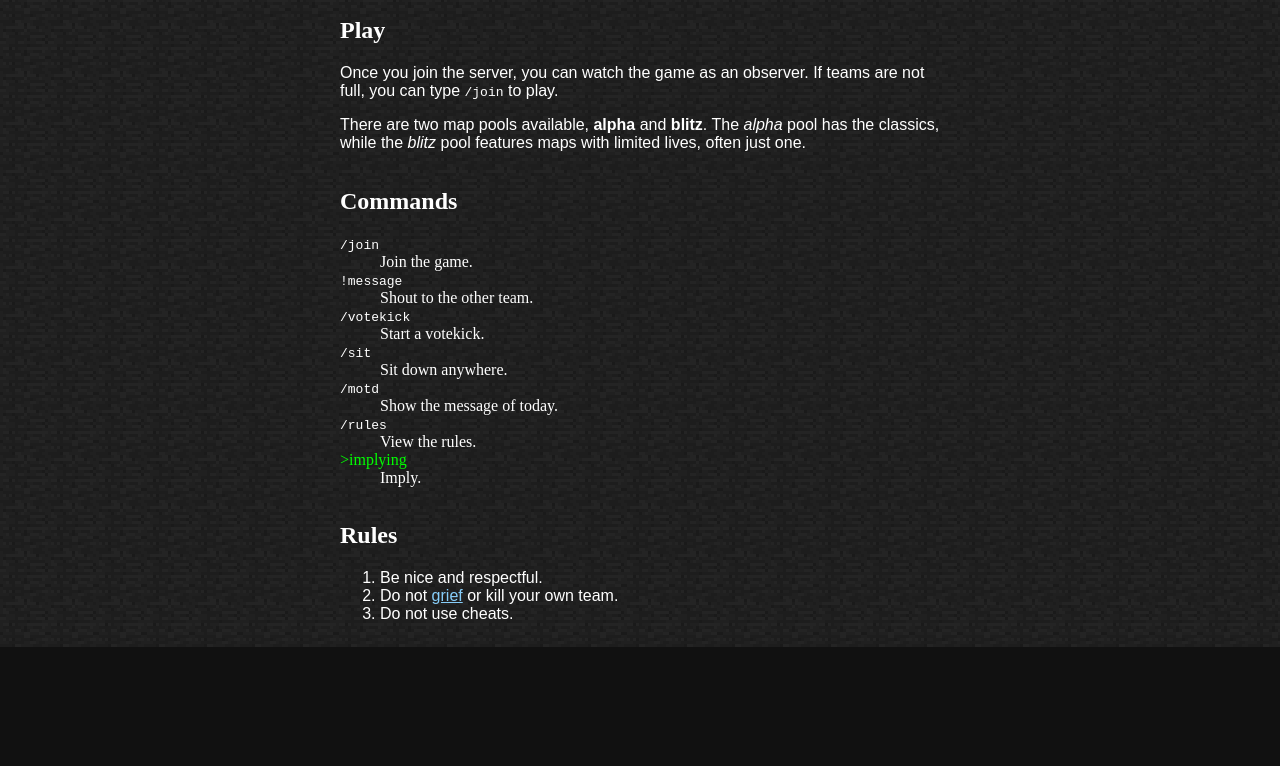
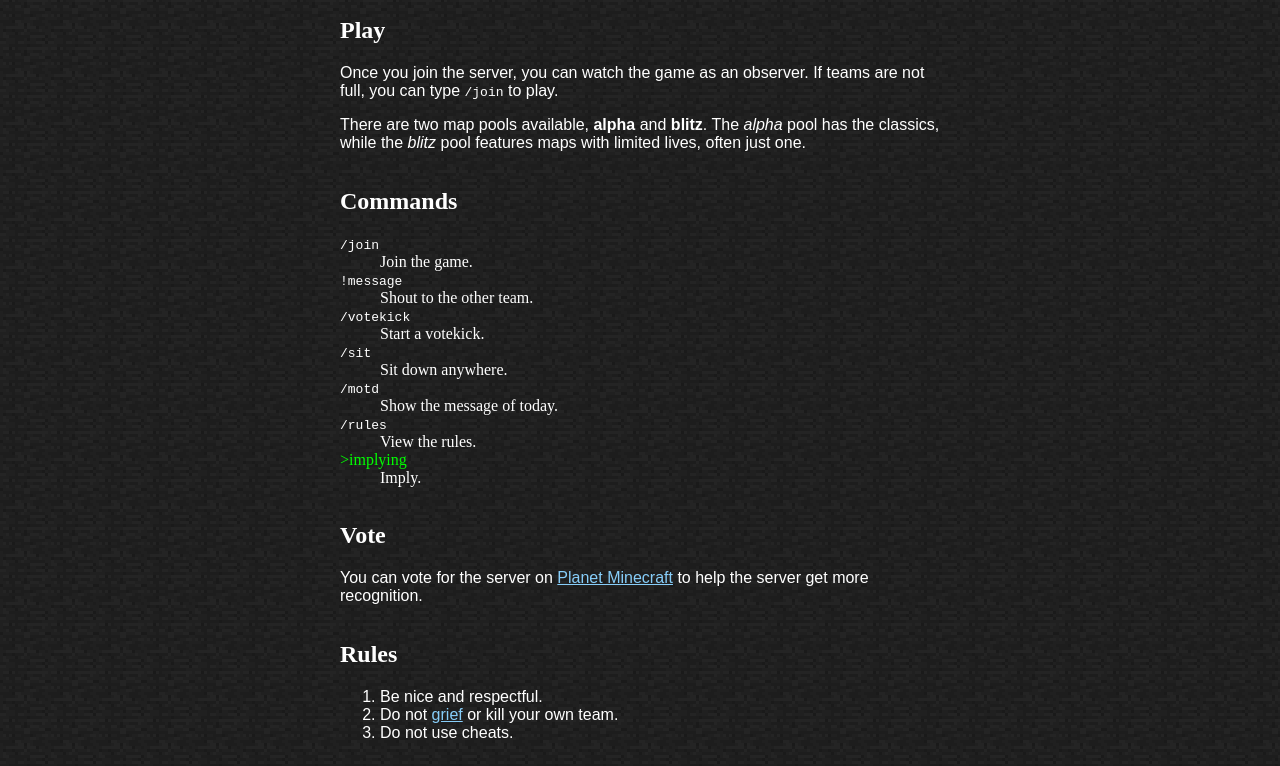
Before and after one commit to ProjectEnyo/pvp, a plain HTML site: page index.html in a window 1280 px wide. Shown: the part 457-1223 px from the top of the page. Before the commit the page ends 1104 px from the top, so only its background shows below. Drawn offline with Linux system fonts and the light colour scheme; no server answers.

Commit message:
Add vote link

```diff
--- a/index.html
+++ b/index.html
@@ -98,6 +98,12 @@
 				</p>
 			</section>
 			<section>
+				<h2>Vote</h2>
+				<p>
+					You can vote for the server on <a href="https://www.planetminecraft.com/server/project-enyo/vote/">Planet Minecraft</a> to help the server get more recognition.
+				</p>
+			</section>
+			<section>
 				<h2>Rules</h2>
 				<ol>
 					<li>Be nice and respectful.</li>
```
